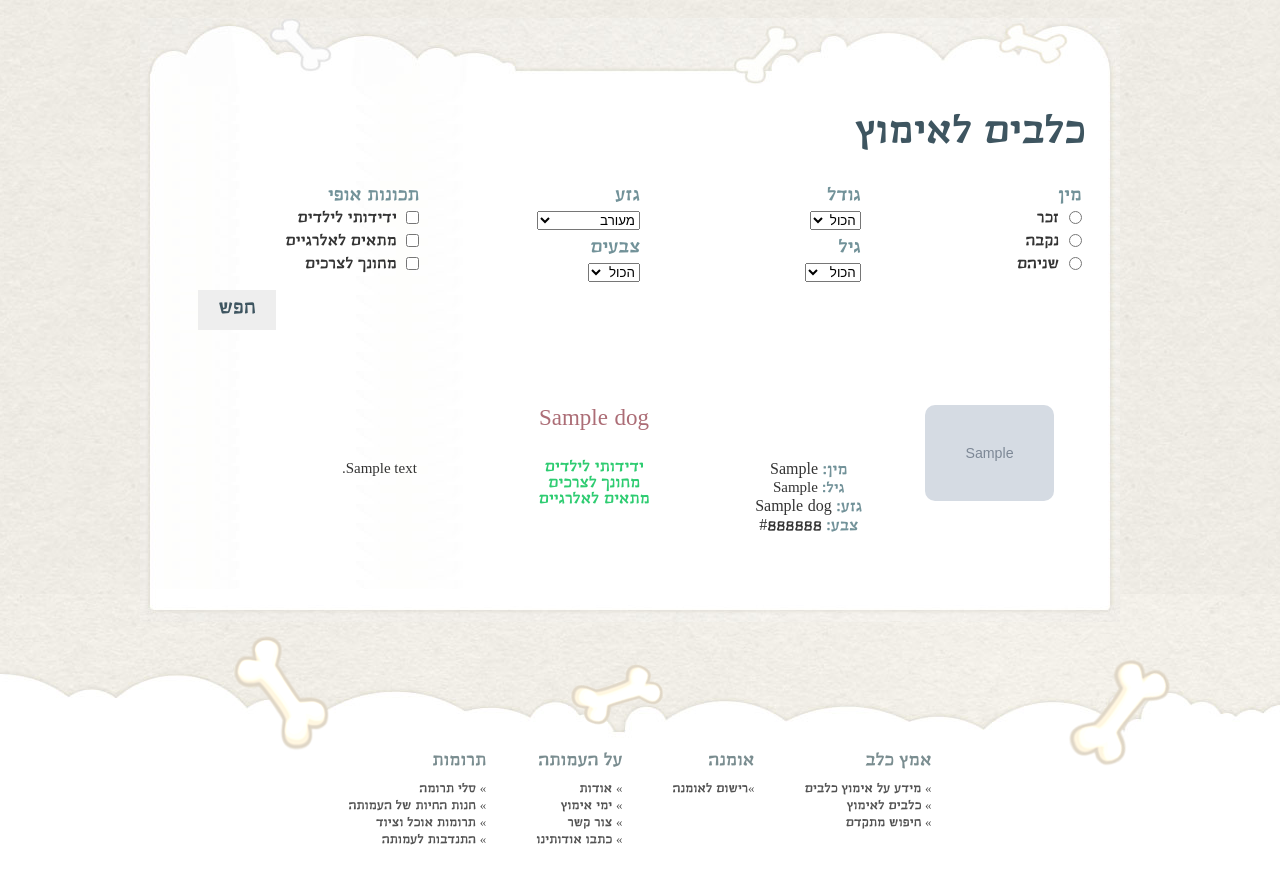
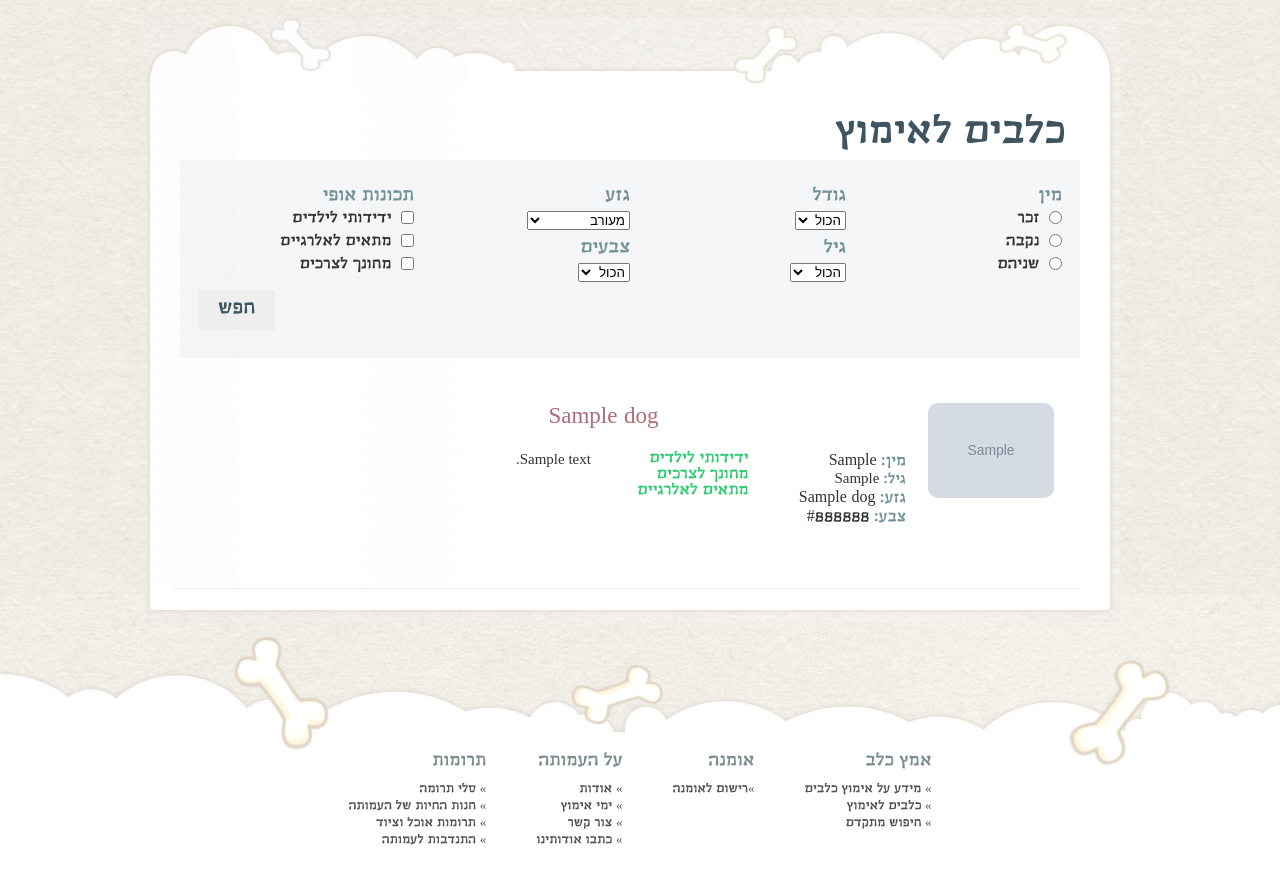
Before and after one commit to ofirnn/friends_forlife, a Django app: page /friends_forlife/dogs_4_adoption in a window 1280 px wide. Shown: the part 174-1061 px from the top of the page. Run offline with Django 3.2, Linux system fonts and the light colour scheme; tables that the repository leaves empty hold one stand-in row (values such as "Sample post"); grey boxes marked "Sample" are stand-in pictures; parts of the project's set-up code (start-up, migrations or seed data) failed here and were passed over; some libraries are stand-ins or nearby versions.

Commit message:
changed dogs_4_adoption

```diff
--- a/friends_forlife/app/static/style/style.css
+++ b/friends_forlife/app/static/style/style.css
@@ -193,6 +193,7 @@ footer, #outer-wrap:after {
 }
 .desktopMainContent{
 	display:block;
+	padding-right: 20px;
 }
 
 #main .block {
@@ -411,6 +412,7 @@ input[type="search"]::-webkit-search-decoration {
 	border: rgba(255, 255, 255, 0.5) solid 5px;
 	width:70%;
 	margin: 5% 14% 0 0;*/
+	background: rgba(62, 85, 96, 0.05);
 }
 
 .adoptDogForm h3 {
@@ -600,11 +602,10 @@ input[type="search"]::-webkit-search-decoration {
 /*=========== PAGE - DOG LIST ===============*/
 /*=========================================*/
 
-#dog_div>.picture
-{
+#dog_div>.picture {
 	width: 30%;
 	margin-top: 5%;
-	margin-right: 5%;
+	margin-right: 2.5%;
 	position: relative;
 	float: right;
 	border-radius: 10px;
@@ -615,31 +616,32 @@ input[type="search"]::-webkit-search-decoration {
 	width: 14%;
 }
 
-#dog_div .name
-{
-
+#dog_div .name {
 	font-size: 23px;
 	color: #AC6D76;
 	text-align:center;
+	margin-bottom: 20px;
 }
-.dogsDetails{
+.dogsDetails {
 	float: right;
     margin: 5% 1%;
     width: 70%;
 }
 
-.dogsDetails span {
+.dogsDetails p span {
 	color: rgba(114, 146, 153, 1);
 }
 
-#dog_div .age
-{
+.dogsDetails .col-4 p {
+	padding-right: 8%;
+}
+
+#dog_div .age {
 	display: inline;
 	font-size: 15px;
 }
 
-#dog_div .gender
-{
+#dog_div .gender {
 	position: absolute;
 	top: 15%;
 	left: 5%;
@@ -650,14 +652,15 @@ input[type="search"]::-webkit-search-decoration {
 	font-size: 15px;
 	font-weight: lighter;
 }
-#dog_div{
+#dog_div {
 	width: 100%;
     min-height: 226px;
-	padding-left: 4px;
-	padding-bottom:4px;
+    padding: 0px 4px 4px 4px;
 	float: right;
+	border-bottom: 1px solid #eee;
 }
-.col{
+
+.col {
 	width: 33.333%;
     float: right;
     text-align: center;
@@ -673,8 +676,7 @@ input[type="search"]::-webkit-search-decoration {
 /*====PAGE - Foster_Registration =====*/
 /*=========================================*/
 
-.information_about_foster
-{
+.information_about_foster {
     margin: 20px 20px 20px 20px;
     line-height: 25px;
     font-size: 13px;
@@ -683,14 +685,18 @@ input[type="search"]::-webkit-search-decoration {
     border-bottom: #eee 2px solid;
     padding-bottom: 10px;
 }
-.foster_form{
+
+.foster_form {
 	margin: 0 auto ;
 	text-align:center;
 
 }
-.fost_form_label{font-size:1.3em;}
 
-.foster_form_input{
+.fost_form_label {
+	font-size:1.3em;
+}
+
+.foster_form_input {
     font-size: 1.0em;
     border: none;
     border-bottom: #eee 3px solid;
--- a/friends_forlife/app/templates/app/dogs_4_adoption.html
+++ b/friends_forlife/app/templates/app/dogs_4_adoption.html
@@ -163,12 +163,12 @@
 									<!--<h1>כלבים לאימוץ</h1>-->
 									{% for dog in dogs_list %}
 									<div id="dog_div" >
-										<img src={{ dog.picture.url }} class="picture">
+										<img src={{ dog.picture.url }} class="picture col-4">
 										<div class="dogsDetails">
 											<p class="name">
 												{{ dog.name }}
 											</p>
-											<div class="col">
+											<div class="col-4">
 												<p>
 													<span>מין: </span> {{ dog.gender }}
 												</p>
@@ -183,7 +183,7 @@
 													<span>צבע: </span>  {{ dog.color }}
 												</p>
 											</div>
-											<div class="col">
+											<div class="col-4">
 												{%  if dog.is_children_friendly %}
 												<p style="color:#2ecc71;">
 													ידידותי לילדים
@@ -213,7 +213,7 @@
 												</p>
 												{% endif %}
 											</div>
-											<div class="col">
+											<div class="col-4">
 												<p class="description">
 													{{ dog.description }}
 												</p>
```
